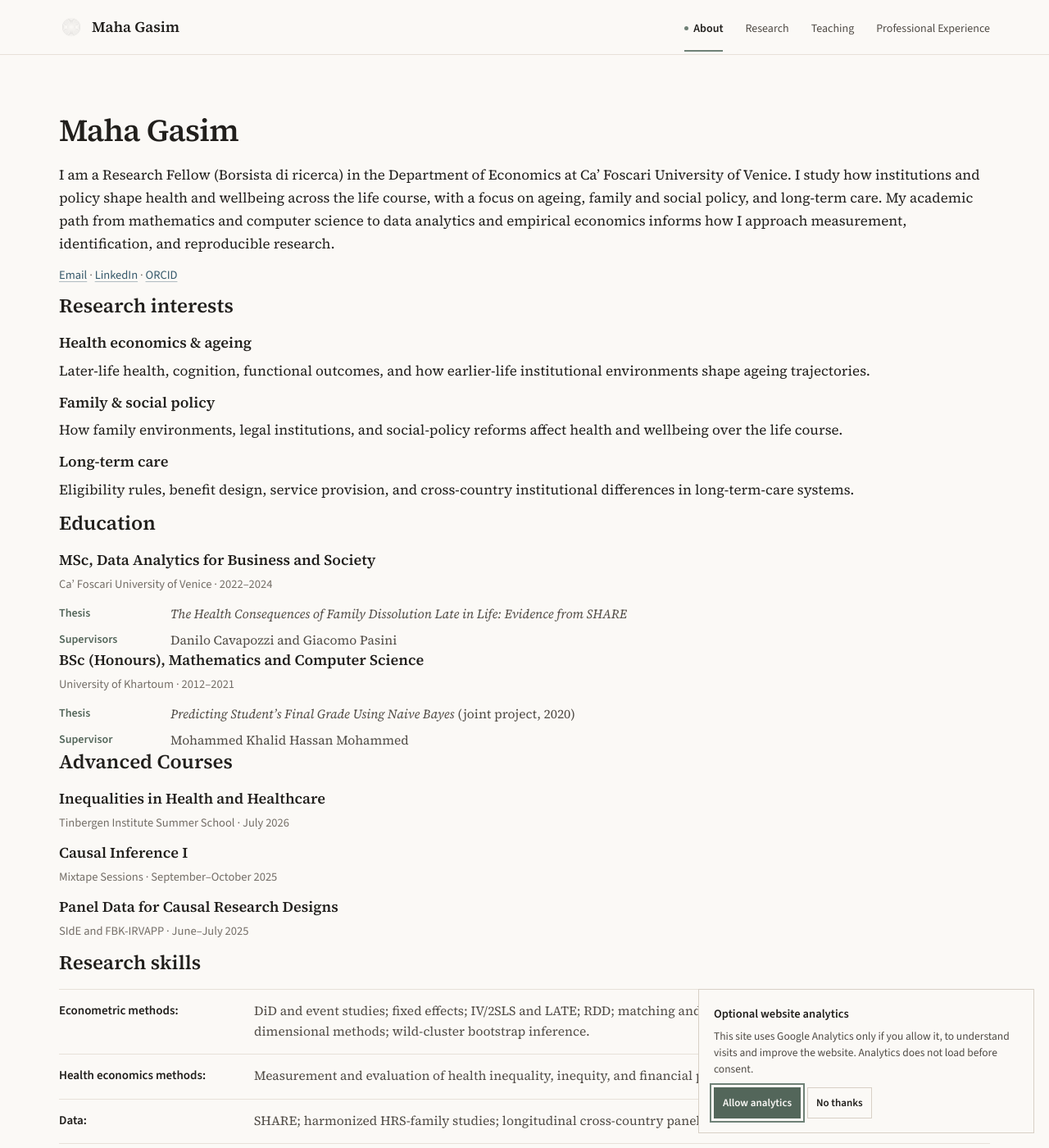
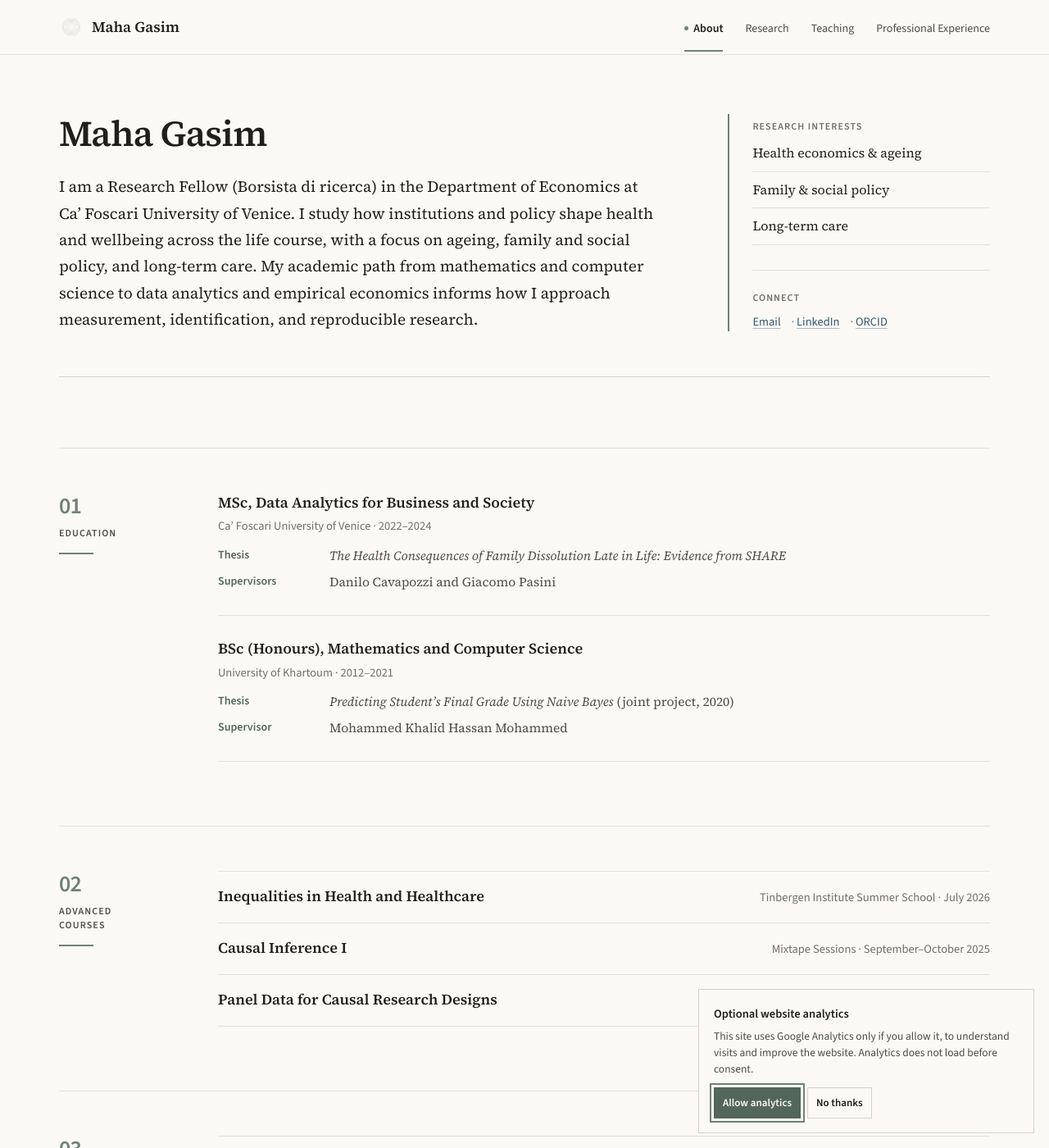
Before and after one commit to mahagasim/mahagasim.github.io, a Jekyll site: the page built from index.md, in a window 1280 px wide and 1400 px high. Shown: the whole window at 82% size. Built offline with Jekyll 4.4.1, drawn with Linux system fonts in a browser that asks for light colours; some of the changed text lies outside the part shown.

Commit message:
Rework About page into editorial layout

```diff
--- a/index.md
+++ b/index.md
@@ -4,103 +4,116 @@ title: About
 description: About Maha Gasim — research interests, education, advanced training, and research skills.
 ---
 
-# Maha Gasim
-
-<p class="page-intro">I am a Research Fellow (Borsista di ricerca) in the Department of Economics at Ca’ Foscari University of Venice. I study how institutions and policy shape health and wellbeing across the life course, with a focus on ageing, family and social policy, and long-term care. My academic path from mathematics and computer science to data analytics and empirical economics informs how I approach measurement, identification, and reproducible research.</p>
-
-<p class="entry-meta contact-line"><a href="mailto:mahagasim@gmail.com">Email</a> · <a href="https://www.linkedin.com/in/maha-gasim-678975122">LinkedIn</a> · <a href="https://orcid.org/0000-0002-0859-2915" target="_blank" rel="noopener">ORCID</a></p>
-
-<section class="section-block">
-  <div class="section-heading section-heading--compact">
-    <div>
-      <h2>Research interests</h2>
-    </div>
+<div class="about-hero">
+  <div class="about-hero__main">
+    <h1>Maha Gasim</h1>
+    <p class="about-lead">I am a Research Fellow (Borsista di ricerca) in the Department of Economics at Ca’ Foscari University of Venice. I study how institutions and policy shape health and wellbeing across the life course, with a focus on ageing, family and social policy, and long-term care. My academic path from mathematics and computer science to data analytics and empirical economics informs how I approach measurement, identification, and reproducible research.</p>
   </div>
 
-  <div class="interest-grid interest-grid--three">
-    <div class="interest-item">
-      <h3>Health economics &amp; ageing</h3>
-      <p>Later-life health, cognition, functional outcomes, and how earlier-life institutional environments shape ageing trajectories.</p>
+  <aside class="about-summary" aria-label="Research interests and contact links">
+    <div class="summary-block">
+      <p class="summary-label">Research interests</p>
+      <ul class="interest-list">
+        <li>Health economics &amp; ageing</li>
+        <li>Family &amp; social policy</li>
+        <li>Long-term care</li>
+      </ul>
     </div>
 
-    <div class="interest-item">
-      <h3>Family &amp; social policy</h3>
-      <p>How family environments, legal institutions, and social-policy reforms affect health and wellbeing over the life course.</p>
+    <div class="summary-block">
+      <p class="summary-label">Connect</p>
+      <p class="contact-links"><a href="mailto:mahagasim@gmail.com">Email</a> · <a href="https://www.linkedin.com/in/maha-gasim-678975122">LinkedIn</a> · <a href="https://orcid.org/0000-0002-0859-2915" target="_blank" rel="noopener">ORCID</a></p>
     </div>
+  </aside>
+</div>
 
-    <div class="interest-item">
-      <h3>Long-term care</h3>
-      <p>Eligibility rules, benefit design, service provision, and cross-country institutional differences in long-term-care systems.</p>
+<section class="editorial-section">
+  <div class="section-rail">
+    <span class="section-number">01</span>
+    <span class="section-label">Education</span>
+  </div>
+
+  <div class="section-body">
+    <article class="education-entry">
+      <h3>MSc, Data Analytics for Business and Society</h3>
+      <p class="entry-meta">Ca’ Foscari University of Venice · 2022–2024</p>
+      <div class="compact-detail"><span>Thesis</span><div><em>The Health Consequences of Family Dissolution Late in Life: Evidence from SHARE</em></div></div>
+      <div class="compact-detail"><span>Supervisors</span><div>Danilo Cavapozzi and Giacomo Pasini</div></div>
+    </article>
+
+    <article class="education-entry">
+      <h3>BSc (Honours), Mathematics and Computer Science</h3>
+      <p class="entry-meta">University of Khartoum · 2012–2021</p>
+      <div class="compact-detail"><span>Thesis</span><div><em>Predicting Student’s Final Grade Using Naive Bayes</em> (joint project, 2020)</div></div>
+      <div class="compact-detail"><span>Supervisor</span><div>Mohammed Khalid Hassan Mohammed</div></div>
+    </article>
+  </div>
+</section>
+
+<section class="editorial-section">
+  <div class="section-rail">
+    <span class="section-number">02</span>
+    <span class="section-label">Advanced courses</span>
+  </div>
+
+  <div class="section-body">
+    <div class="course-list">
+      <article class="course-entry">
+        <h3>Inequalities in Health and Healthcare</h3>
+        <p class="entry-meta">Tinbergen Institute Summer School · July 2026</p>
+      </article>
+
+      <article class="course-entry">
+        <h3>Causal Inference I</h3>
+        <p class="entry-meta">Mixtape Sessions · September–October 2025</p>
+      </article>
+
+      <article class="course-entry">
+        <h3>Panel Data for Causal Research Designs</h3>
+        <p class="entry-meta">SIdE and FBK-IRVAPP · June–July 2025</p>
+      </article>
     </div>
   </div>
 </section>
 
-<section class="section-block two-panel-section">
-  <div class="academic-panel">
-    <h2>Education</h2>
-
-    <div class="compact-entry">
-      <h3>MSc, Data Analytics for Business and Society</h3>
-      <p class="entry-meta">Ca’ Foscari University of Venice · 2022–2024</p>
-      <div class="compact-detail"><span>Thesis</span><div><em>The Health Consequences of Family Dissolution Late in Life: Evidence from SHARE</em></div></div>
-      <div class="compact-detail"><span>Supervisors</span><div>Danilo Cavapozzi and Giacomo Pasini</div></div>
-    </div>
-
-    <div class="compact-entry">
-      <h3>BSc (Honours), Mathematics and Computer Science</h3>
-      <p class="entry-meta">University of Khartoum · 2012–2021</p>
-      <div class="compact-detail"><span>Thesis</span><div><em>Predicting Student’s Final Grade Using Naive Bayes</em> (joint project, 2020)</div></div>
-      <div class="compact-detail"><span>Supervisor</span><div>Mohammed Khalid Hassan Mohammed</div></div>
-    </div>
+<section class="editorial-section">
+  <div class="section-rail">
+    <span class="section-number">03</span>
+    <span class="section-label">Research skills</span>
   </div>
 
-  <div class="academic-panel">
-    <h2>Advanced Courses</h2>
+  <div class="section-body">
+    <ul class="skills-list">
+      <li><span class="label">Econometric methods</span><span>DiD and event studies; fixed effects; IV/2SLS and LATE; RDD; matching and propensity scores; synthetic control; high-dimensional methods; wild-cluster bootstrap inference.</span></li>
+      <li><span class="label">Health economics methods</span><span>Measurement and evaluation of health inequality, inequity, and financial protection.</span></li>
+      <li><span class="label">Data</span><span>SHARE; harmonized HRS-family studies; longitudinal cross-country panels; national legal and policy sources.</span></li>
+      <li><span class="label">Software &amp; workflows</span><span>Stata, R, Python; Git; LaTeX; reproducible project-based code.</span></li>
+      <li><span class="label">Additional analytical tools</span><span>Microsoft Power BI · Google Looker · Qlik Sense · Dedoose</span></li>
+    </ul>
 
-    <div class="compact-entry">
-      <h3>Inequalities in Health and Healthcare</h3>
-      <p class="entry-meta">Tinbergen Institute Summer School · July 2026</p>
-    </div>
-
-    <div class="compact-entry">
-      <h3>Causal Inference I</h3>
-      <p class="entry-meta">Mixtape Sessions · September–October 2025</p>
-    </div>
-
-    <div class="compact-entry">
-      <h3>Panel Data for Causal Research Designs</h3>
-      <p class="entry-meta">SIdE and FBK-IRVAPP · June–July 2025</p>
+    <div class="language-strip">
+      <span class="label">Languages</span>
+      <span>Arabic (native) · English (C1) · Italian (A1)</span>
     </div>
   </div>
 </section>
 
-<section class="section-block">
-  <div class="section-heading section-heading--compact">
-    <div>
-      <h2>Research skills</h2>
-    </div>
+<section class="editorial-section">
+  <div class="section-rail">
+    <span class="section-number">04</span>
+    <span class="section-label">About the icon</span>
   </div>
 
-  <ul class="skills-list skills-list--academic">
-    <li><span class="label">Econometric methods:</span> DiD and event studies; fixed effects; IV/2SLS and LATE; RDD; matching and propensity scores; synthetic control; high-dimensional methods; wild-cluster bootstrap inference.</li>
-    <li><span class="label">Health economics methods:</span> Measurement and evaluation of health inequality, inequity, and financial protection.</li>
-    <li><span class="label">Data:</span> SHARE; harmonized HRS-family studies; longitudinal cross-country panels; national legal and policy sources.</li>
-    <li><span class="label">Software &amp; workflows:</span> Stata, R, Python; Git; LaTeX; reproducible project-based code.</li>
-    <li><span class="label">Additional analytical tools:</span> Microsoft Power BI · Google Looker · Qlik Sense · Dedoose</li>
-  </ul>
-</section>
-
-<p class="languages-line"><span>Languages</span> Arabic (native) · English (C1) · Italian (A1)</p>
-
-<section class="section-block icon-section">
-  <div class="icon-story">
-    <div class="icon-story__mark">
-      <img src="{{ '/assets/images/learning-journey-canva.png' | relative_url }}" alt="Maha Gasim personal icon">
-    </div>
-    <div class="icon-story__copy">
-      <p class="icon-story__lead">A small visual signature</p>
-      <h2>About the icon</h2>
-      <p>The rings encode the phrase <em>“Learning is a continuous journey”</em> in 8-bit ASCII. I chose it as a quiet reference to my first degree in mathematics and computer science and to the way my work has evolved—from prediction and data analysis toward causal questions in health and ageing. The mark stays deliberately small: methods change, questions deepen, and learning remains continuous.</p>
+  <div class="section-body">
+    <div class="icon-story">
+      <div class="icon-story__mark">
+        <img src="{{ '/assets/images/learning-journey-canva.png' | relative_url }}" alt="Maha Gasim personal icon">
+      </div>
+      <div class="icon-story__copy">
+        <p class="icon-story__lead">A small visual signature</p>
+        <h2>About the icon</h2>
+        <p>The rings encode the phrase <em>“Learning is a continuous journey”</em> in 8-bit ASCII. I chose it as a quiet reference to my first degree in mathematics and computer science and to the way my work has evolved—from prediction and data analysis toward causal questions in health and ageing. The mark stays deliberately small: methods change, questions deepen, and learning remains continuous.</p>
+      </div>
     </div>
   </div>
 </section>
```
